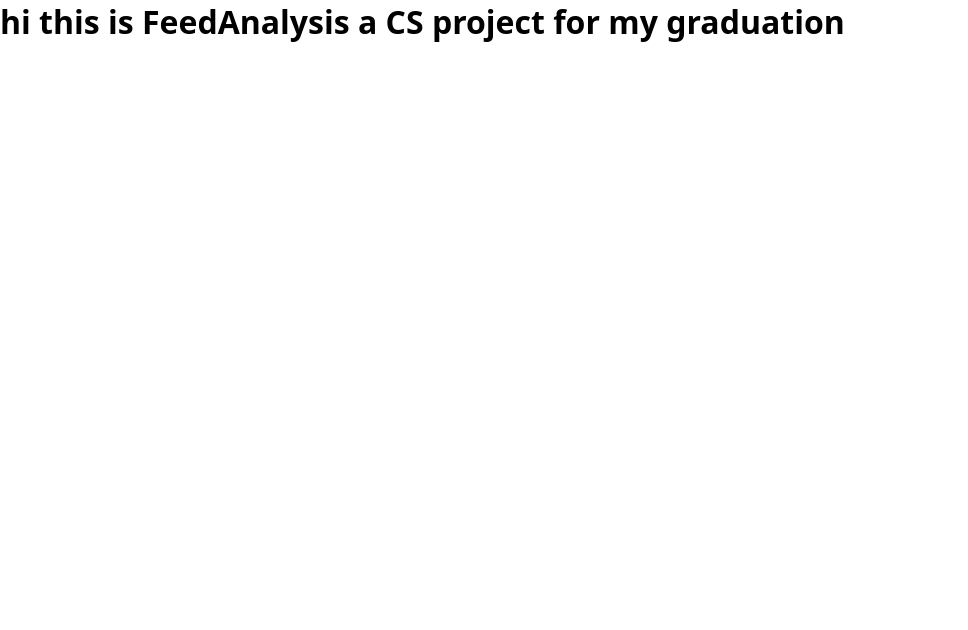
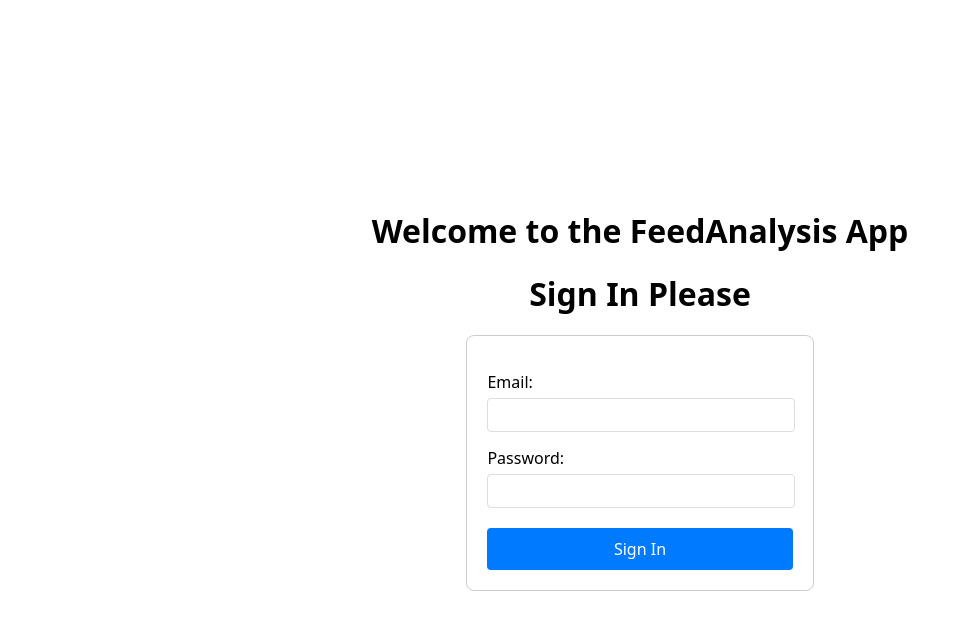
Before and after one commit to MOHAMMED-MAHER-BATIS/FeedAnalysis, a Next.js app: page / in a window 1280 px wide. Shown: the top 630 px of the page, without its empty margins (0-968 px from the left). Built offline with nearby package versions, Linux system fonts and the light colour scheme.

Commit message:
create the sign in page still need to fix firebase error

```diff
--- /dev/null
+++ b/components/auth/signIn.css
@@ -0,0 +1,43 @@
+.FormContainer {
+  display: flex;
+  flex-direction: column;
+  justify-content: center;
+  align-items: center;
+  min-height: 100vh;
+  gap: 20px;
+}
+
+.signInForm {
+  max-width: 400px;
+  margin: 0 auto;
+  padding: 20px;
+  border: 1px solid #ccc;
+  border-radius: 8px;
+  align-self: center;
+}
+
+.signInForm label {
+  display: block;
+  margin-top: 15px;
+  font-weight: 500;
+}
+
+.signInForm input {
+  width: 100%;
+  margin-top: 5px;
+  padding-top: 5px;
+  padding-bottom: 5px;
+  border: 1px solid #ddd;
+  border-radius: 4px;
+}
+
+.signInForm button {
+  width: 100%;
+  margin-top: 20px;
+  padding: 10px;
+  background-color: #007bff;
+  color: white;
+  border: none;
+  border-radius: 4px;
+  cursor: pointer;
+}
--- /dev/null
+++ b/components/auth/signIn.tsx
@@ -0,0 +1,57 @@
+"use client";
+
+import "./signIn.css";
+import React from "react";
+import { useRouter } from "next/navigation";
+import createUserHandler from "../../hooks/auth/createUserHandler";
+
+export default function SignIn() {
+  const router = useRouter();
+  const [email, setEmail] = React.useState("");
+  const [password, setPassword] = React.useState("");
+
+  const createUser = async () => {
+    console.log("Creating user with email:", email, password);
+    try {
+      await createUserHandler(email, password);
+      router.push("/dashboard");
+    } catch (error) {
+      console.error("Error creating user:", error);
+      alert("Failed to create user. Please try again.");
+    }
+  };
+
+  return (
+    <div className="FormContainer">
+      <h1>Welcome to the FeedAnalysis App</h1>
+      <h1>Sign In Please</h1>
+      <form
+        className="signInForm"
+        onSubmit={(e) => {
+          e.preventDefault();
+          createUser();
+        }}
+      >
+        <label htmlFor="email">Email:</label>
+        <input
+          type="email"
+          id="email"
+          name="email"
+          required
+          value={email}
+          onChange={(e) => setEmail(e.target.value.toString())}
+        />
+        <label htmlFor="password">Password:</label>
+        <input
+          type="password"
+          id="password"
+          name="password"
+          required
+          value={password}
+          onChange={(e) => setPassword(e.target.value.toString())}
+        />
+        <button type="submit">Sign In</button>
+      </form>
+    </div>
+  );
+}
--- /dev/null
+++ b/hooks/auth/createUserHandler.ts
@@ -0,0 +1,11 @@
+import { getAuth, createUserWithEmailAndPassword } from "firebase/auth";
+
+export default async function createUserHandler(
+  email: string,
+  password: string,
+) {
+  const auth = getAuth();
+
+  // Let caller handle success and errors.
+  return await createUserWithEmailAndPassword(auth, email, password);
+}
--- a/package.json
+++ b/package.json
@@ -9,6 +9,7 @@
     "lint": "eslint"
   },
   "dependencies": {
+    "firebase": "^12.11.0",
     "next": "16.1.6",
     "react": "19.2.3",
     "react-dom": "19.2.3"
--- a/src/app/layout.tsx
+++ b/src/app/layout.tsx
@@ -13,7 +13,7 @@ const geistMono = Geist_Mono({
 });
 
 export const metadata: Metadata = {
-  title: "Create Next App",
+  title: "FeedAnalysis",
   description: "Generated by create next app",
 };
 
--- a/src/app/page.tsx
+++ b/src/app/page.tsx
@@ -1,6 +1,5 @@
-import Image from "next/image";
 import styles from "./page.module.css";
-
+import SignIn from "../../components/auth/signIn";
 export default function Home() {
-  return <h1>hi this is FeedAnalysis a CS project for my graduation</h1>;
+  return <SignIn />;
 }
```
Also changed, not shown: config/firebase.ts (added, +22 -0 lines), src/app/dashboard/page.tsx (added, +8 -0 lines), 2 other files (tests, documents, lock files or other folders).
